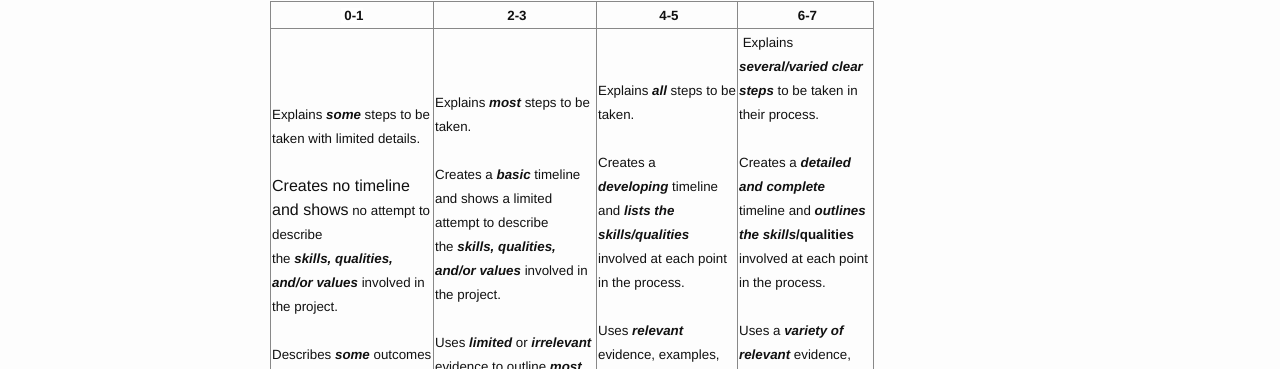
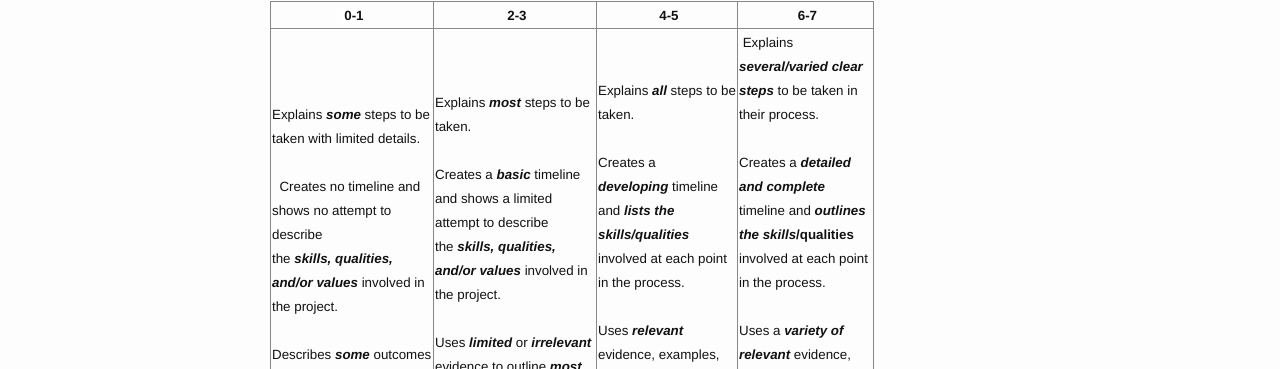
Before and after one commit to nrobinson2000/blog, a Jekyll site: the page built from pages/planning.md, in a window 1280 px wide. Shown: the part 238-607 px from the top of the page. Built offline with Jekyll 4.4.1, drawn with Linux system fonts in a browser that asks for light colours; Markdown is read by kramdown in place of the engine named in the settings.

Commit message:
at 14:54 of 23-03-2016

```diff
--- a/pages/planning.md
+++ b/pages/planning.md
@@ -18,7 +18,7 @@ permalink: /planning/
 <tr>
 <td style="width:160px;height:381px"><span style="line-height:1.6;font-size:10pt;background-color:transparent">Explains </span><i style="line-height:1.6;font-size:10pt;background-color:transparent"><b>some</b></i><span style="line-height:1.6;font-size:10pt;background-color:transparent"> steps to be taken with limited details.</span><br>
 <br>
-Creates no timeline and shows<span style="line-height:1.6;font-size:10pt;background-color:transparent">&nbsp;no attempt to describe the&nbsp;</span><i style="font-size:13.3333px;line-height:21.3333px;background-color:transparent"><b>skills,&nbsp;qualities, and/or values</b>&nbsp;</i><span style="font-size:13.3333px;line-height:21.3333px;background-color:transparent">involved in the project.<br>
+<span style="line-height:1.6;font-size:10pt;background-color:transparent">&nbsp; Creates no timeline and shows no attempt to describe the&nbsp;</span><i style="font-size:13.3333px;line-height:21.3333px;background-color:transparent"><b>skills,&nbsp;qualities, and/or values</b>&nbsp;</i><span style="font-size:13.3333px;line-height:21.3333px;background-color:transparent">involved in the project.<br>
 <br>
 </span><span style="line-height:1.6;font-size:10pt;background-color:transparent">Describes </span><i style="line-height:1.6;font-size:10pt;background-color:transparent"><b>some</b></i><span style="line-height:1.6;font-size:10pt;background-color:transparent"> outcomes of each step using </span><i style="line-height:1.6;font-size:10pt;background-color:transparent"><b>irrelevant</b></i><span style="line-height:1.6;font-size:10pt;background-color:transparent"> or </span><i style="line-height:1.6;font-size:10pt;background-color:transparent"><b>no</b></i><span style="line-height:1.6;font-size:10pt;background-color:transparent"> evidence</span></td>
 <td style="width:160px;height:381px"><span style="line-height:1.6;font-size:10pt;background-color:transparent">Explains </span><b style="line-height:1.6;font-size:10pt;background-color:transparent"><i>most</i> </b><span style="line-height:1.6;font-size:10pt;background-color:transparent">steps to be taken.<br>
```
